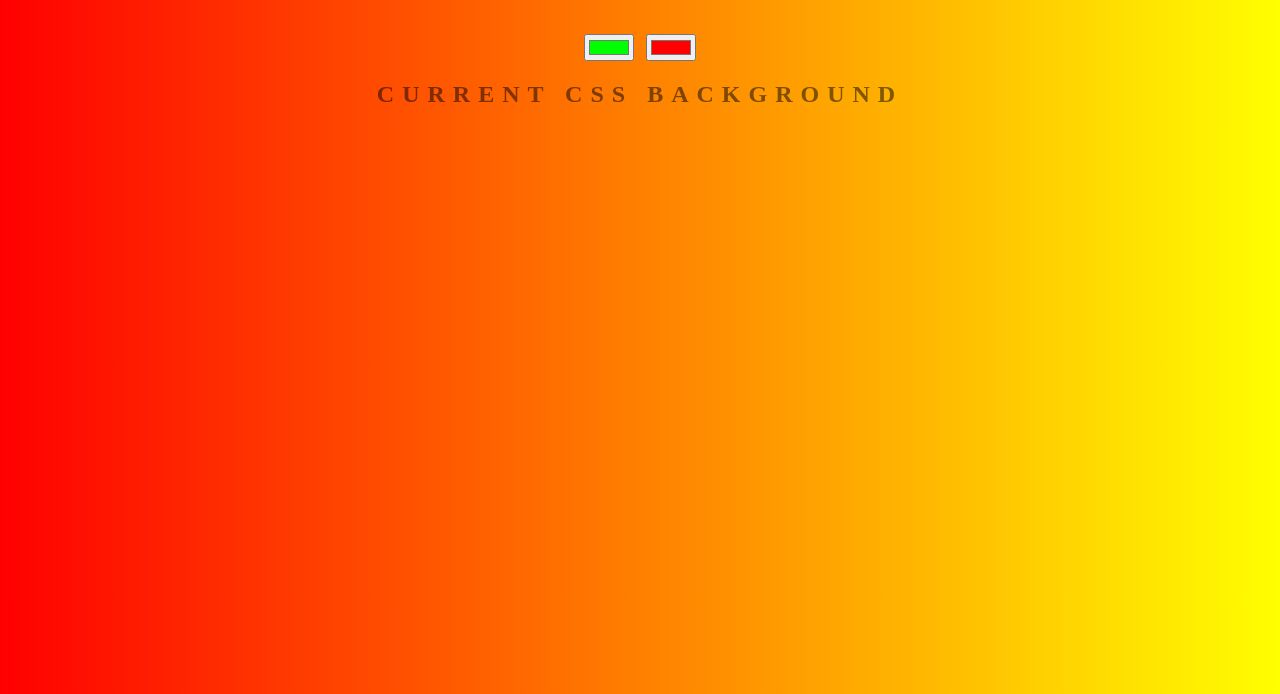
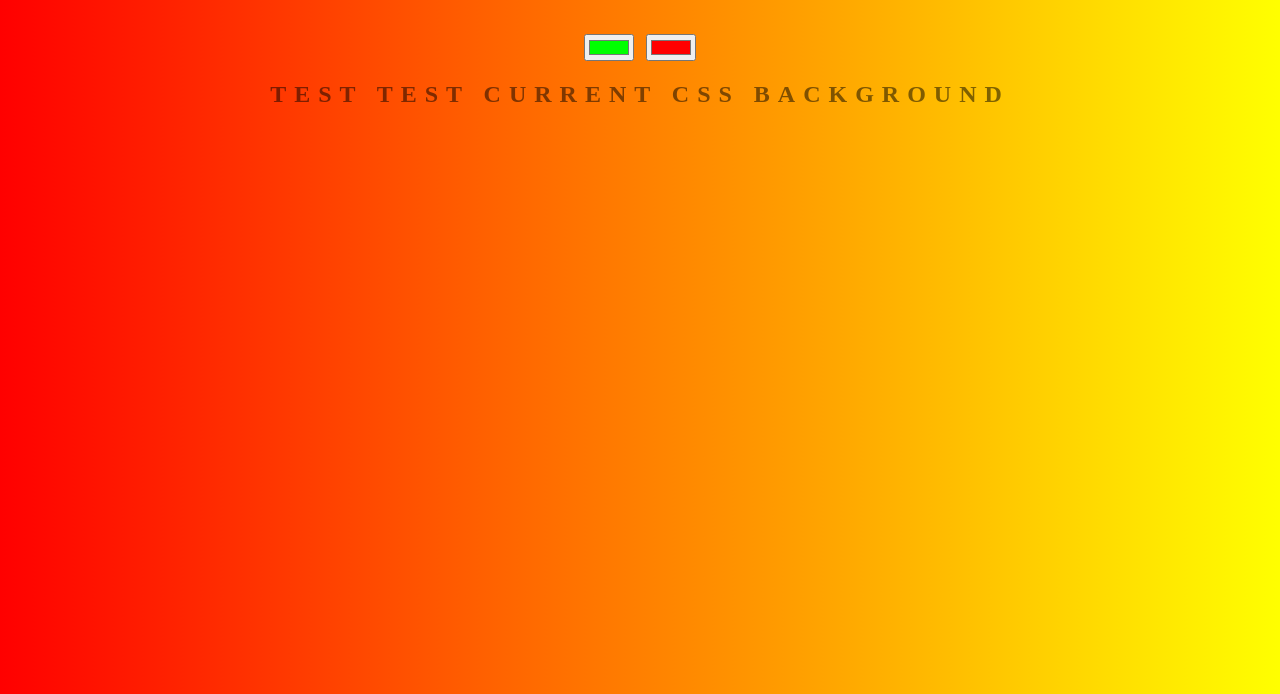
Before and after one commit to mbogdanel/Background-Generator, a plain HTML site: page index.html in a window 1280 px wide. Shown: the part 106-800 px from the top of the page. Drawn offline with Linux system fonts and the light colour scheme.

Commit message:
test change

```diff
--- a/index.html
+++ b/index.html
@@ -8,7 +8,7 @@
 	<h1>COOL Generator</h1>
 	<input class="color1" type="color" name="color1" value="#00ff00">
 	<input class="color2" type="color" name="color2" value="#ff0000">
-	<h2>Current CSS Background</h2>
+	<h2>Test Test Current CSS Background</h2>
 	<h3></h3>
 	<script type="text/javascript" src="Script.js"></script>
 
```
